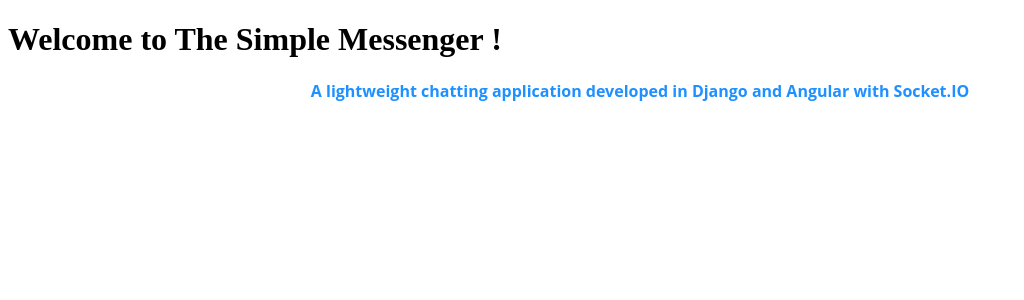
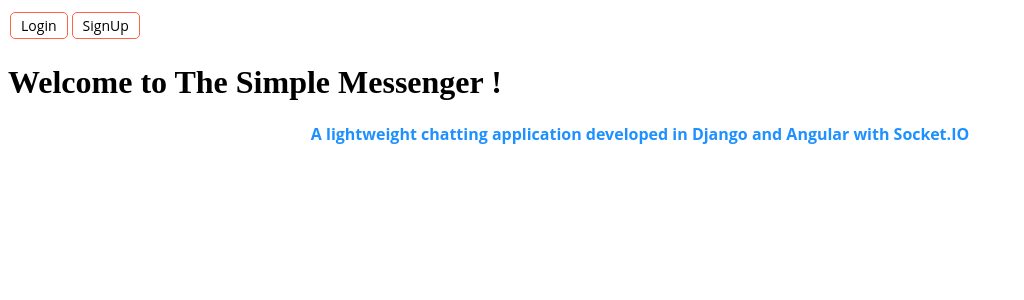
Before and after one commit to koko-js478/simple-messenger, an Angular app in the folder Angular Frontend Server/messenger-frontend/: page / in a window 1280 px wide. Shown: the top 300 px of the page, without its empty margins (0-1024 px from the left). Built offline with nearby package versions, Linux system fonts and the light colour scheme.

Commit message:
Update app.component.html

```diff
--- a/Angular Frontend Server/messenger-frontend/src/app/app.component.html
+++ b/Angular Frontend Server/messenger-frontend/src/app/app.component.html
@@ -1,3 +1,5 @@
+<a routerLink="/login" class="button">Login</a>
+<a routerLink="/signup" class="button">SignUp</a>
 <h1>Welcome to The Simple Messenger !</h1>
 <h4>A lightweight chatting application developed in Django and Angular with Socket.IO</h4><br>
 
```
